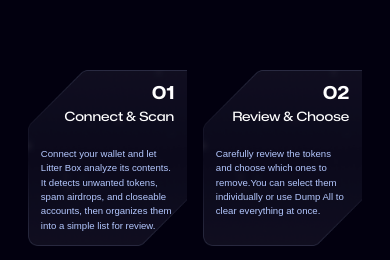
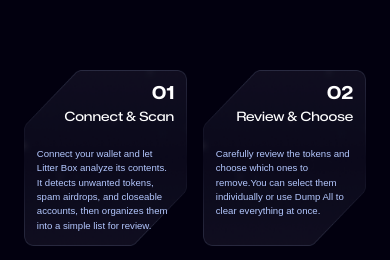
Before and after one commit to HosicoLabs/Litterbox, a Next.js app: page / in a window 390 px wide. Shown: the part 537-797 px from the top of the page. Built offline with nearby package versions, Linux system fonts and the light colour scheme.

Commit message:
Steps: update desc size on mobile

```diff
--- a/components/steps/steps.jsx
+++ b/components/steps/steps.jsx
@@ -22,6 +22,9 @@
       {STEPS.map((el, i) => {
         return (
           <li key={i} className="step">
+            <div className="bg">
+              <img src="/step_bg.png" alt="bg" className="img step_bg" />
+            </div>
             <span className="number">0{i + 1}</span>
             <p className="title">{el.title}</p>
             <p className="desc">{el.desc}</p>
--- a/components/steps/steps.scss
+++ b/components/steps/steps.scss
@@ -7,7 +7,7 @@
   gap: var(--gap);
   flex-direction: row;
   justify-content: center;
-  padding: 5.125rem 1.25rem 1.25rem 1.25rem;
+  padding: 5.125rem 1rem 1.25rem 1rem;
 
   @include mixins.screen-size("md") {
     --gap: 1.5rem;
@@ -30,17 +30,13 @@
       flex-basis: calc(25% - var(--gap));
     }
 
-    &::before {
-      display: block;
-      content: "";
+    & .step_bg {
       position: absolute;
-      inset: 0 0 0 0;
+      top: 0;
+      left: 0;
       width: 100%;
       height: 100%;
-      background-image: url(/step_bg.png);
 
-      background-size: cover;
-      background-repeat: no-repeat;
       z-index: var(--z-background);
       opacity: 0.8;
     }
```
